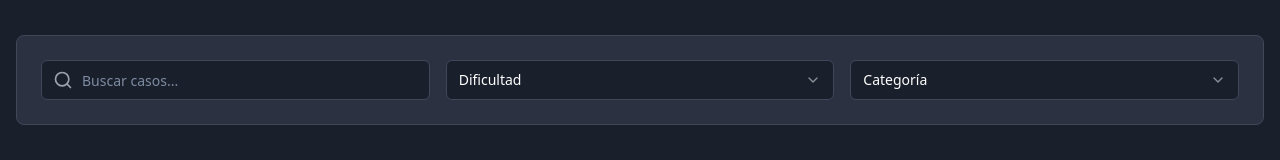
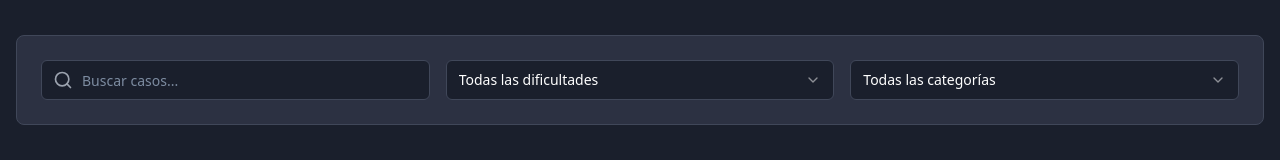
Before and after one commit to YeffersonSilva/crimen-perfecto-investiga, a React (Vite) app: page /casos in a window 1280 px wide. Shown: the part 238-398 px from the top of the page. Built offline with nearby package versions, Linux system fonts and the light colour scheme.

Commit message:
Fix: Select item value prop
Ensure Select.Item components have a non-empty string value prop to prevent the "A <Select.Item /> must have a value prop that is not an empty string" error.

```diff
--- a/src/pages/Casos.tsx
+++ b/src/pages/Casos.tsx
@@ -79,16 +79,16 @@ const allCases = [
 
 const Casos = () => {
   const [searchTerm, setSearchTerm] = useState("");
-  const [difficultyFilter, setDifficultyFilter] = useState("");
-  const [categoryFilter, setCategoryFilter] = useState("");
+  const [difficultyFilter, setDifficultyFilter] = useState("all");
+  const [categoryFilter, setCategoryFilter] = useState("all");
 
   // Filter cases based on search and filters
   const filteredCases = allCases.filter((caseItem: any) => {
     const matchesSearch = caseItem.title.toLowerCase().includes(searchTerm.toLowerCase()) ||
                          caseItem.description.toLowerCase().includes(searchTerm.toLowerCase());
 
-    const matchesDifficulty = difficultyFilter === "" || caseItem.difficulty === difficultyFilter;
-    const matchesCategory = categoryFilter === "" || caseItem.category === categoryFilter;
+    const matchesDifficulty = difficultyFilter === "all" || caseItem.difficulty === difficultyFilter;
+    const matchesCategory = categoryFilter === "all" || caseItem.category === categoryFilter;
 
     return matchesSearch && matchesDifficulty && matchesCategory;
   });
@@ -131,7 +131,7 @@ const Casos = () => {
                     <SelectValue placeholder="Dificultad" />
                   </SelectTrigger>
                   <SelectContent className="bg-detective-medium border-detective-light">
-                    <SelectItem value="">Todas las dificultades</SelectItem>
+                    <SelectItem value="all">Todas las dificultades</SelectItem>
                     <SelectItem value="easy">Fácil</SelectItem>
                     <SelectItem value="medium">Medio</SelectItem>
                     <SelectItem value="hard">Difícil</SelectItem>
@@ -148,7 +148,7 @@ const Casos = () => {
                     <SelectValue placeholder="Categoría" />
                   </SelectTrigger>
                   <SelectContent className="bg-detective-medium border-detective-light">
-                    <SelectItem value="">Todas las categorías</SelectItem>
+                    <SelectItem value="all">Todas las categorías</SelectItem>
                     {categories.map((category) => (
                       <SelectItem key={category} value={category}>
                         {category}
@@ -178,8 +178,8 @@ const Casos = () => {
                 className="mt-4 border-detective-light text-white hover:bg-detective-light/10"
                 onClick={() => {
                   setSearchTerm("");
-                  setDifficultyFilter("");
-                  setCategoryFilter("");
+                  setDifficultyFilter("all");
+                  setCategoryFilter("all");
                 }}
               >
                 Limpiar filtros
```
